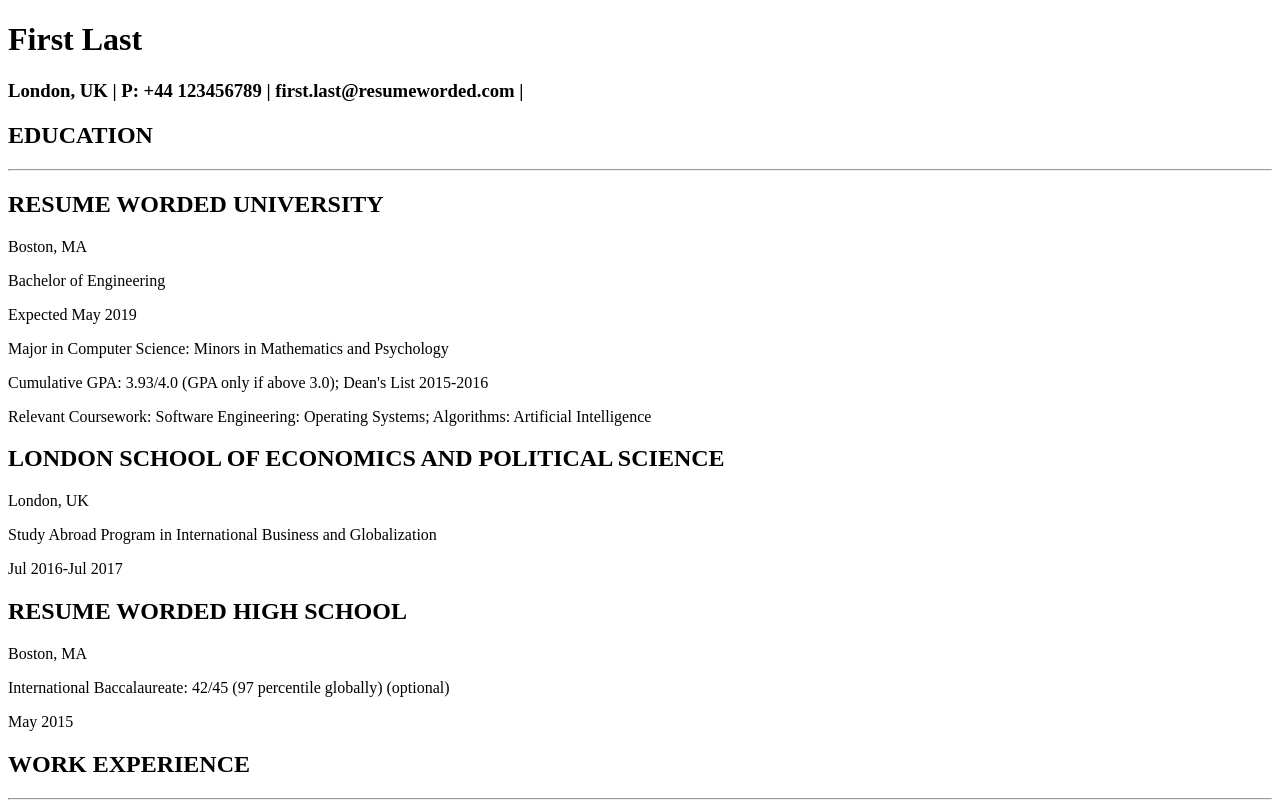
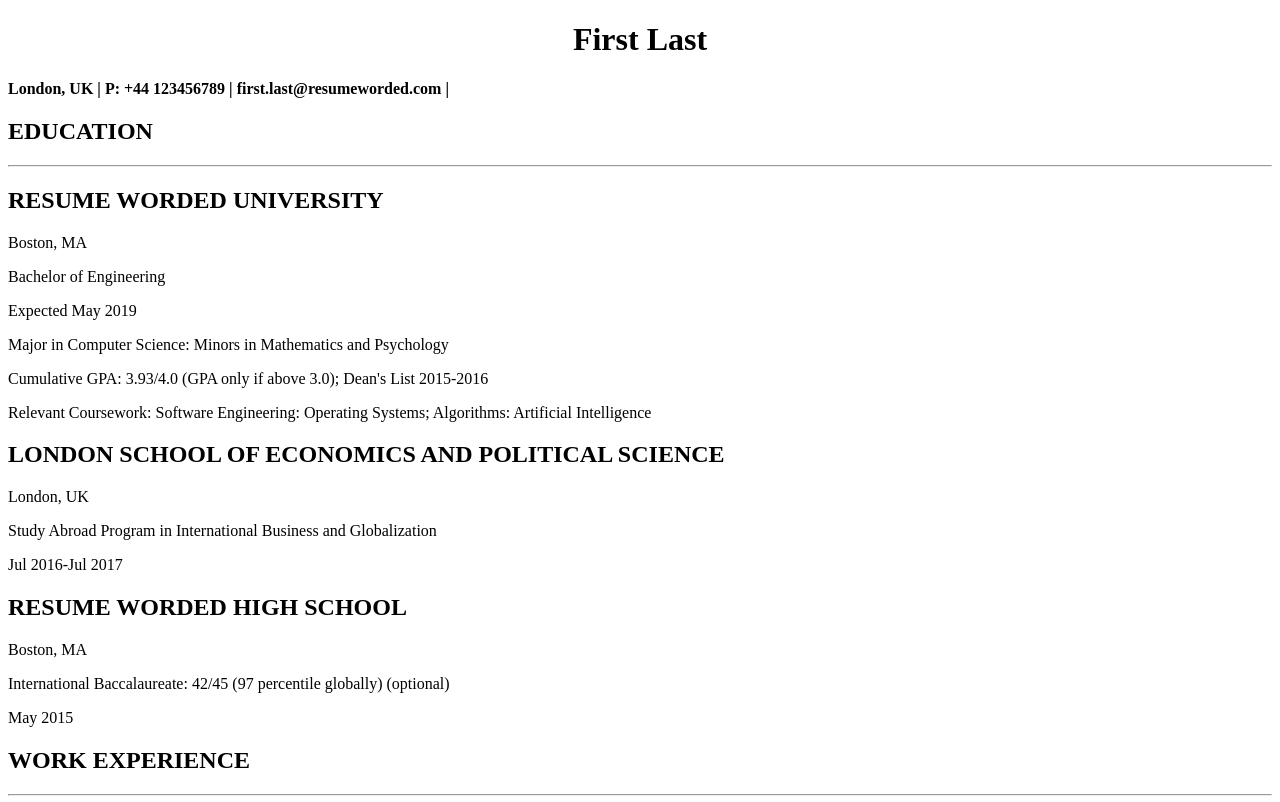
Before and after one commit to TroySamaraSiahaan/Cvtroy, a plain HTML site: page index.html in a window 1280 px wide. Shown: the top 802 px of the page. Drawn offline with Linux system fonts and the light colour scheme.

Commit message:
Update index.html

```diff
--- a/index.html
+++ b/index.html
@@ -1,14 +1,14 @@
 <!DOCTYPE html>
     <html>
-	   <head>
-	            <h1>First Last</h1>
+	    <body>
+ <center><h1>First Last</h1></center>
 
-<h3>London, UK | P: +44 123456789 | first.last@resumeworded.com |</h3>
-	   </head>
+<b>London, UK | P: +44 123456789 | first.last@resumeworded.com |</b>
+
 				<style>
 
 				</STYLE>
-<body>
+
 
 <h2>EDUCATION</h2>
 <hr>
```
